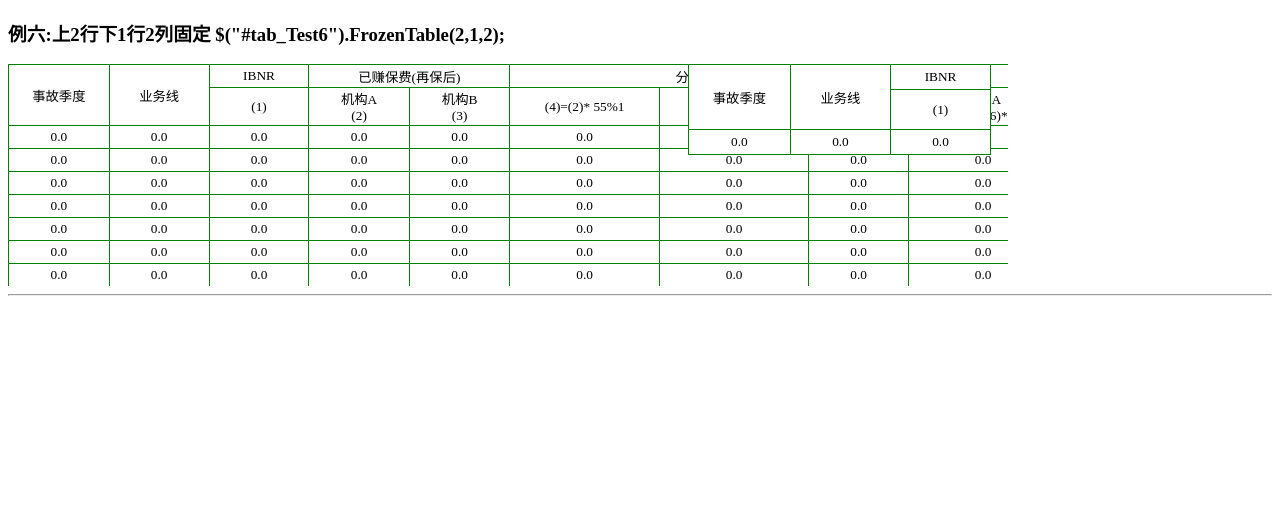
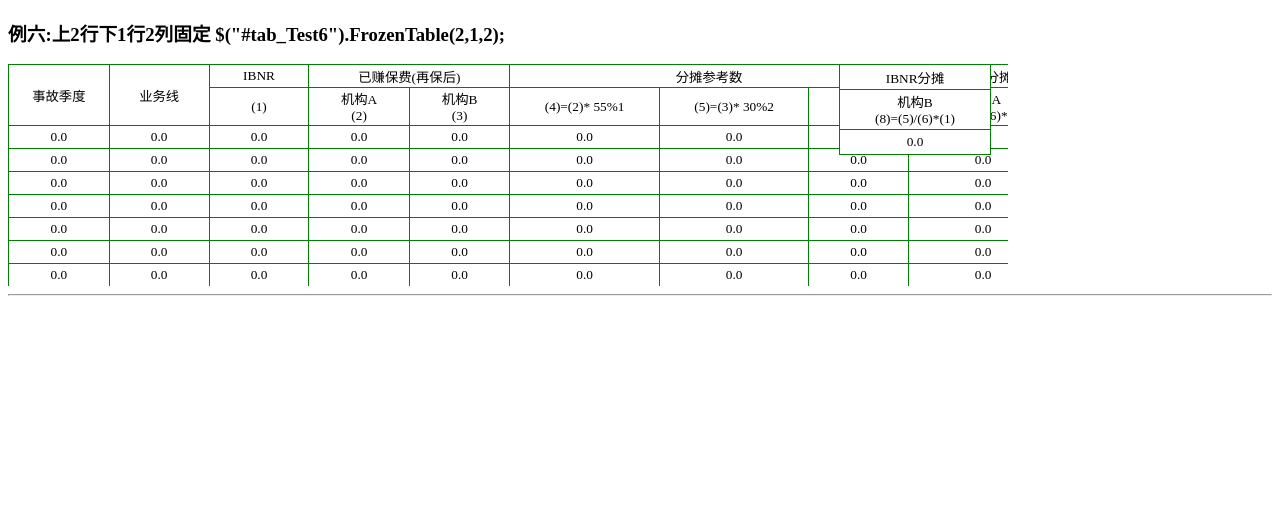
Before and after one commit to CHristopherkeith/TableFreeze, a plain HTML site: page test.html in a window 1280 px wide. Drawn offline with Linux system fonts and the light colour scheme.

Commit message:
modified

```diff
--- a/TableFreeze.js
+++ b/TableFreeze.js
@@ -67,9 +67,9 @@ $.fn.FrozenTable = function(iRowHead,iRowFoot,iColLeft,iColRight){//3,0,1
 		}
 		// top冻结行与right冻结列交集
 		if(iRowHead>0 && iColRight>0){
-			var oCloneTable = $("<table id='oTableRH_"+oTableId+"'></table>");//创建的是左侧列和行交集的表头
+			var oCloneTable = $("<table id='oTableRH_"+oTableId+"'></table>");
 			oDiv.parent().append(oCloneTable);
-			oCloneTable.CloneTable(oTable,0,iRowHead,iColLeft,iColRight);
+			oCloneTable.CloneTable(oTable,0,iRowHead,-1,iColRight);
 			oCloneTable.css("position","absolute");
 			oCloneTable.css("z-index","1005");
 			oCloneTable.css("left",oDiv.offset().left+oDiv.outerWidth(true)-oCloneTable.outerWidth(true)-17);
@@ -127,8 +127,8 @@ $.fn.FrozenTable = function(iRowHead,iRowFoot,iColLeft,iColRight){//3,0,1
 		}
 	});
 };
-$.fn.CloneTable = function(oSrcTable,iRowStart,iRowEnd,iColumnEnd,iColumnStart){
-	console.log(iRowStart, iRowEnd, iColumnEnd)
+$.fn.CloneTable = function(oSrcTable,iRowStart,iRowEnd,iColumnEnd,colRightNum){
+	console.log(iRowStart, iRowEnd, iColumnEnd, colRightNum)
 	var iWidth = 0,iHeight = 0;
 	$(this).mergeAttributes(oSrcTable);
 	var Log="";
@@ -145,7 +145,8 @@ $.fn.CloneTable = function(oSrcTable,iRowStart,iRowEnd,iColumnEnd,iColumnStart){
 		var colCount = 0;
 		// 需要复制的列数
 		var colNumber = 0;
-		for(var j=0; j<(iColumnEnd==-1?oldTr.find("td").length:iColumnEnd); j++){
+		// for(var j=0; j<(iColumnEnd==-1?oldTr.find("td").length:iColumnEnd); j++){
+		for(var j=(colRightNum?(oldTr.find("td").length-colRightNum):0); j<(iColumnEnd==-1?oldTr.find("td").length:iColumnEnd); j++){
 			var oidTd = oldTr.find("td").eq(j);
 			colNumber++;
 			var colspan = oidTd.attr("colspan");
@@ -202,7 +203,8 @@ $.fn.CloneTable = function(oSrcTable,iRowStart,iRowEnd,iColumnEnd,iColumnStart){
 			newTr.mergeAttributes(oldTr);
 			var jWidth = 0;
 			iHeight += oldTr.outerHeight(true);
-			for(var j=0; j<colNumber;j++){
+			// for(var j=0; j<colNumber;j++){
+			for(var j=(colRightNum?(oldTr.find("td").length-colRightNum):0); j<colNumber+(colRightNum?(oldTr.find("td").length-colRightNum):0);j++){
 				if(isSingleRowspan){
 					continue;
 				}
--- a/test.html
+++ b/test.html
@@ -1184,7 +1184,8 @@ $(document).ready(function(){
 			<td width='100px'>IBNR</td>
 			<td colspan='2'>已赚保费(再保后)</td>
 			<td colspan='3'>分摊参考数</td>
-			<td colspan='2'>IBNR分摊</td>
+			<td colspan='1'>IBNR分摊</td>
+			<td colspan='1'>IBNR分摊</td>
 		</tr>
 		<tr class='tabth'>
 			<td>(1)</td>
```
